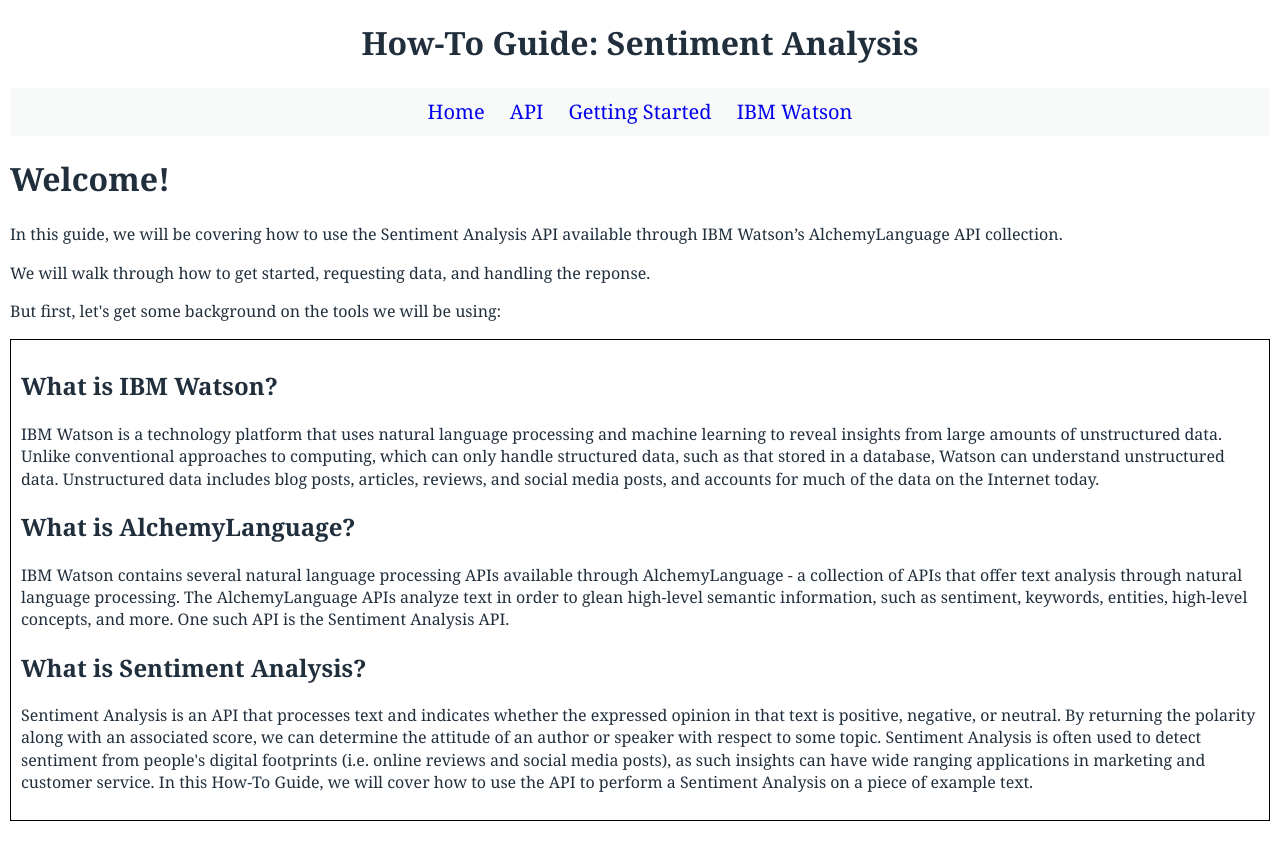
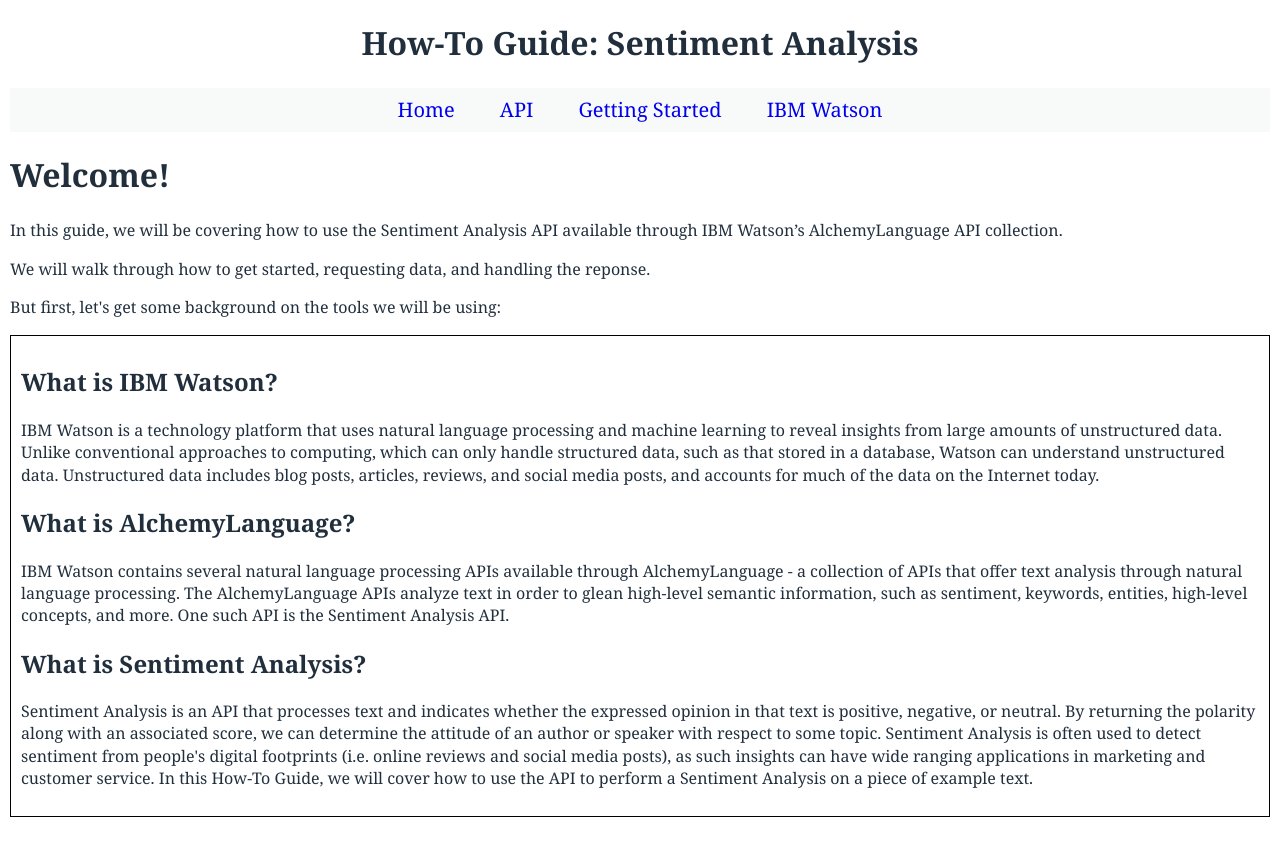
Before and after one commit to lenaz/How-To-Guide, a Jekyll site: the page built from index.html, in a window 1280 px wide. Shown: the top 860 px of the page. Built offline with Jekyll 4.4.1, drawn with Linux system fonts in a browser that asks for light colours; Markdown is read by kramdown in place of the engine named in the settings.

Commit message:
nav padding

```diff
--- a/css/common.css
+++ b/css/common.css
@@ -30,7 +30,7 @@ body {
 
 .nav > li {
     display: inline-block;
-    padding: 5px 10px;
+    padding: 3px 20px;
     text-decoration: none;
 }
 
```
